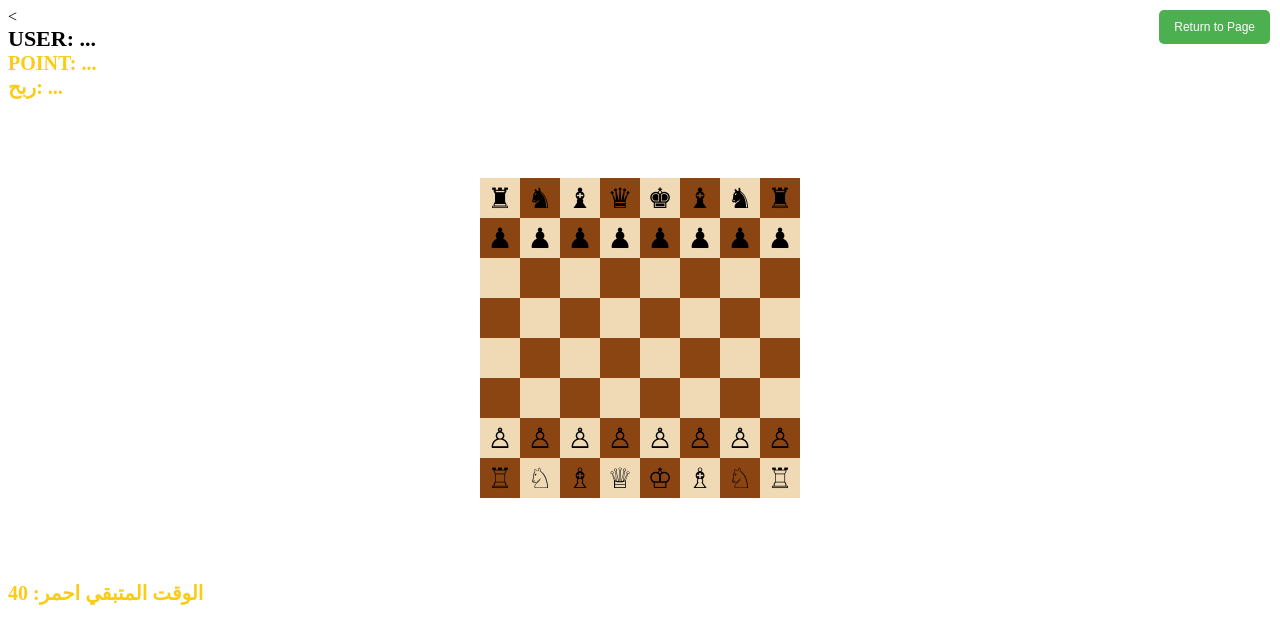
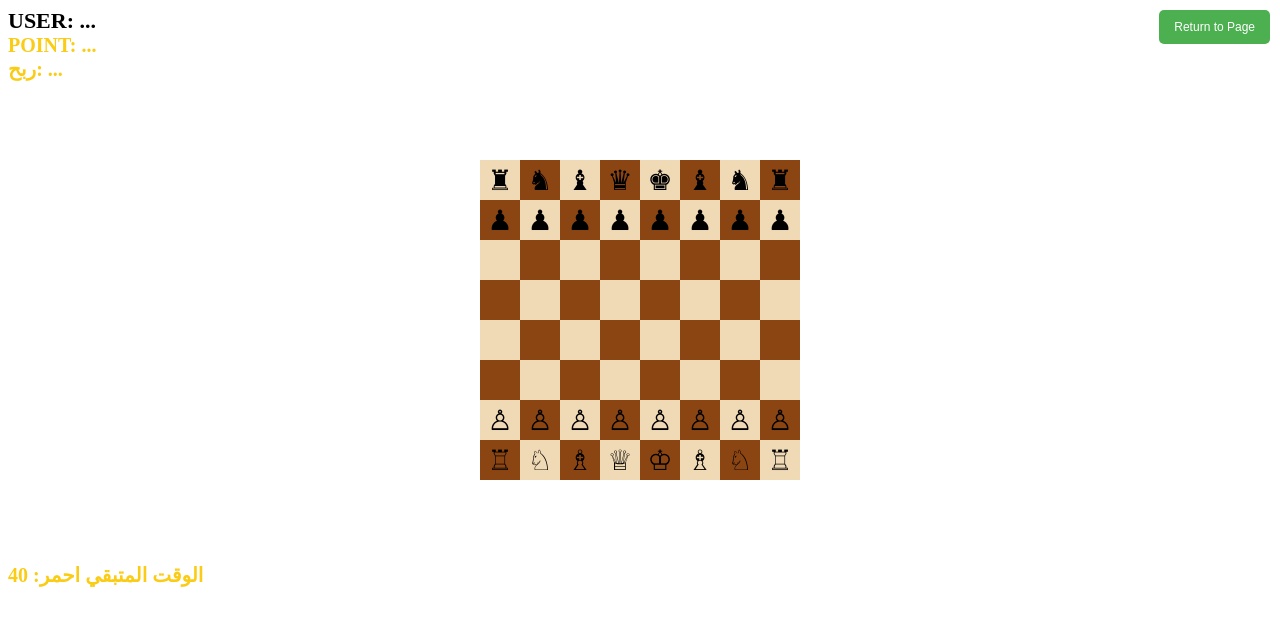
Before and after one commit to Tamer1917/tamapp, a plain HTML site: page chess.html in a window 1280 px wide. Drawn offline with Linux system fonts and the light colour scheme; a script that the page names is missing.

Commit message:
Update chess.html

```diff
--- a/chess.html
+++ b/chess.html
@@ -16,8 +16,7 @@
 </head>
 <body>
 
-    <<div id="main-content">
-        <div class="container">
+
             <div class="username" id="username">USER: ...</div>
             <div class="points" id="points">POINT: ...</div>
             <div class="win" id="win">ربح: ...</div>
```
